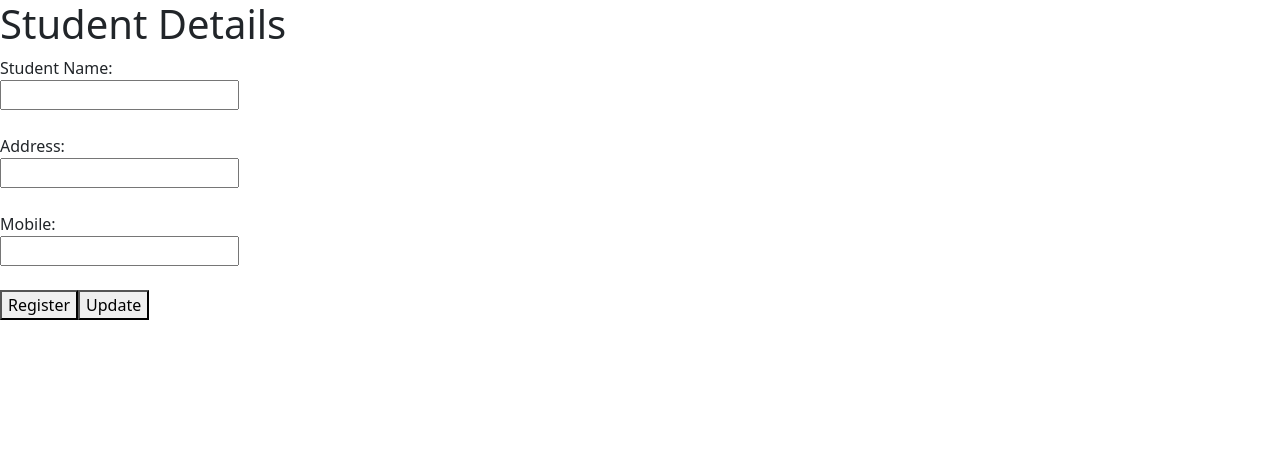
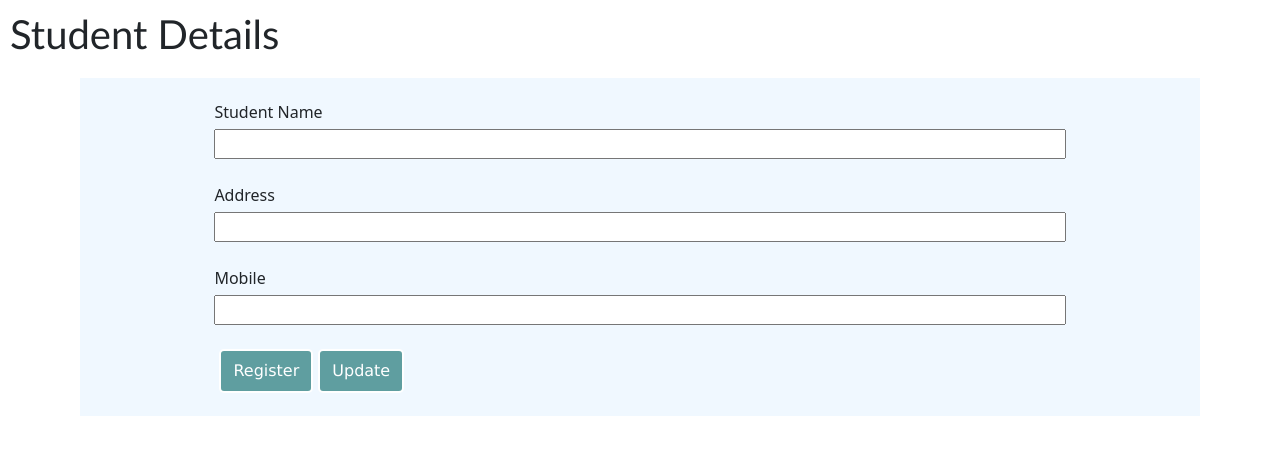
Before and after one commit to shivanisharma19/FullStackApp, a React (Create React App) app in the folder frontend/: page / in a window 1280 px wide. Shown: the top 454 px of the page. Built offline with nearby package versions, Linux system fonts and the light colour scheme.

Commit message:
Student form ui

```diff
--- a/frontend/src/App.js
+++ b/frontend/src/App.js
@@ -4,7 +4,6 @@ import { StudentForm } from './compoenents/StudentFrom.tsx';
 function App() {
   return (
     <div className="app">
-      <h1> Student Details </h1>
       <StudentForm />
     </div>
   );
--- a/frontend/src/compoenents/StudentFrom.tsx
+++ b/frontend/src/compoenents/StudentFrom.tsx
@@ -1,21 +1,35 @@
-import React, { FormEvent, FormEventHandler } from 'react'
+import React, { FormEvent, FormEventHandler, useEffect, useState } from 'react'
+import '../compoenents/styles.css'
 
 export const StudentForm = () => {
+  const [students, setStudents] = useState()
+  const [name, setName] = useState(String)
+  const [add, setAdd] = useState(String)
+  const [mobile, setMobile] = useState(String)
 
-    const onsubmit = (e : FormEvent) => {
+  useEffect(() => {
+    //load student
+    // setStudents()
+  })
+
+
+    const onSave : FormEventHandler<HTMLFormElement> = (e) => {
         e.preventDefault()
+        console.log(e.target)
     }
+
     return (
-    <div className='form'>
-    <form onSubmit={(e) => onsubmit(e)}>
-      <label htmlFor='name'> Student Name: </label><br/>
-      <input type='text' id='name' name='name'></input><br/><br/>
-      <label htmlFor='address'> Address: </label><br/>
-      <input type='text' id='address' name='address'></input><br/><br/>
-      <label htmlFor='mobile'> Mobile: </label><br/>
-      <input type='number' id='mobile' name='mobile' minLength={10} maxLength={10}></input><br/><br/>
-      <button type='submit'>Register</button>
-      <button type='submit'>Update</button>
-    </form>
-</div>)
+    <><h1> Student Details </h1>
+    <div className='form-wrapper'>
+        <form onSubmit={onSave}>
+          <label htmlFor='name'> Student Name </label><br />
+          <input type='text' id='name' name='name' value={name} onChange={(e) => setName(e.target.value)}></input><br /><br />
+          <label htmlFor='address'> Address </label><br />
+          <input type='text' id='address' name='address' value={add} onChange={(e) => setAdd(e.target.value)}></input><br /><br />
+          <label htmlFor='mobile'> Mobile </label><br />
+          <input type='text' id='mobile' name='mobile' minLength={10} maxLength={10} value={mobile} onChange={(e) => setMobile(e.target.value)}></input><br /><br />
+          <button type='button'>Register</button>
+          <button type='button'>Update</button>
+        </form>
+      </div></>)
 }
--- /dev/null
+++ b/frontend/src/compoenents/styles.css
@@ -0,0 +1,37 @@
+h1 {
+    font-family:'Gill Sans', 'Gill Sans MT', Calibri, 'Trebuchet MS', sans-serif;
+    margin: 10px;
+}
+
+.form-wrapper {
+    margin: 20px 80px 20px 80px;
+    position: relative;
+    background-color:aliceblue;
+}
+
+form {
+    padding: 2% 12% 2% 12%;
+}
+
+label {
+    margin-bottom: 5px;
+    font-weight: lighter;
+}
+
+input {
+    width: 100%;
+}
+
+button {
+    margin-left: 5px;
+    border-radius: 5px;
+    border: 2px solid;
+    padding: 8px 12px 8px 12px;
+    background-color:cadetblue;
+    color: white;
+    font-family:Verdana, Geneva, Tahoma, sans-serif;
+}
+
+button:hover {
+    background-color: rgb(71, 132, 133);
+}
```
Also changed, not shown: frontend/eslint.config.mjs (deleted, +0 -15 lines), frontend/package.json (+1 -11 lines), 1 other file (tests, documents, lock files or other folders).
